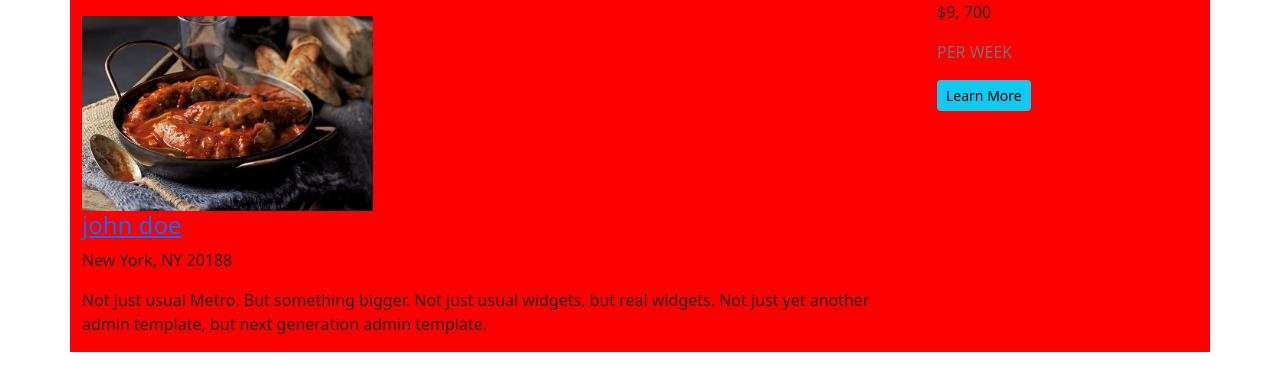
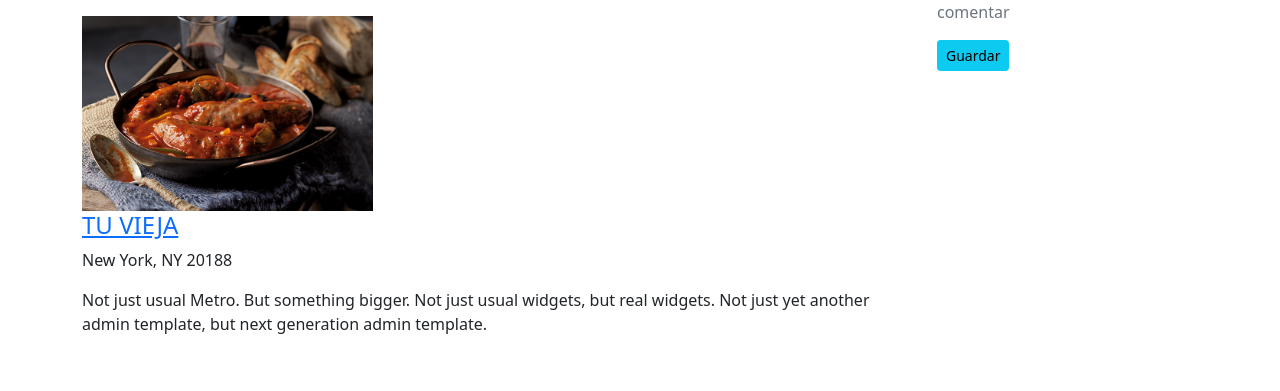
Before and after one commit to 0horane/Forus, a PHP site: page /recipes/receta1.php in a window 1280 px wide. Shown: the part 72-463 px from the top of the page. Run offline with PHP 8.4, Linux system fonts and the light colour scheme; data that the repository does not hold is empty.

Commit message:
recetas
Former-commit-id: d1f897aa3ff32768d831d8029bfdb0d2aff1a8b7

```diff
--- a/recipes/receta1.php
+++ b/recipes/receta1.php
@@ -4,17 +4,18 @@
     <meta charset="UTF-8">
     <meta http-equiv="X-UA-Compatible" content="IE=edge">
     <meta name="viewport" content="width=device-width, initial-scale=1.0">
-    <title>Document</title>
+    <title>Recetas</title>
     <link href="https://cdn.jsdelivr.net/npm/bootstrap@5.1.3/dist/css/bootstrap.min.css" rel="stylesheet" integrity="sha384-1BmE4kWBq78iYhFldvKuhfTAU6auU8tT94WrHftjDbrCEXSU1oBoqyl2QvZ6jIW3" crossorigin="anonymous">
     <script src="https://cdn.jsdelivr.net/npm/bootstrap@5.1.3/dist/js/bootstrap.bundle.min.js" integrity="sha384-ka7Sk0Gln4gmtz2MlQnikT1wXgYsOg+OMhuP+IlRH9sENBO0LRn5q+8nbTov4+1p" crossorigin="anonymous"></script>
 </head>
 <style>
     #container-receta{
-        background-color: red;
+        background-color: white;
     }
 </style>
 <body>
     <?php include '../partials/header.php'?>
+
     <div id="container-receta" class='container'>
         <section>
             </a>
@@ -22,13 +23,16 @@
                 <div class="row">
                     <div class="col-sm-9">
                         <img class="image mt-3" src="../images/chorizos_pomarola.jpg" width = "35%">
-                        <h4 class="search-result-item-heading"><a href="#">john doe</a></h4>
+                        <h4 class="search-result-item-heading"><a href="#">
+                            <?php
+                            echo "TU VIEJA";
+                            ?>
+                        </a></h4>
                         <p class="info">New York, NY 20188</p>
                         <p class="recipes">Not just usual Metro. But something bigger. Not just usual widgets, but real widgets. Not just yet another admin template, but next generation admin template.</p>
                     </div>
                     <div class="col-sm-3 text-align-center">
-                        <p class="value3 mt-sm">$9, 700</p>
-                        <p class="fs-mini text-muted">PER WEEK</p><a class="btn btn-primary btn-info btn-sm" href="#">Learn More</a>
+                        <p class="fs-mini text-muted">comentar</p><a class="btn btn-primary btn-info btn-sm" href="#">Guardar</a>
                     </div>
                 </div>
             </div>
```
